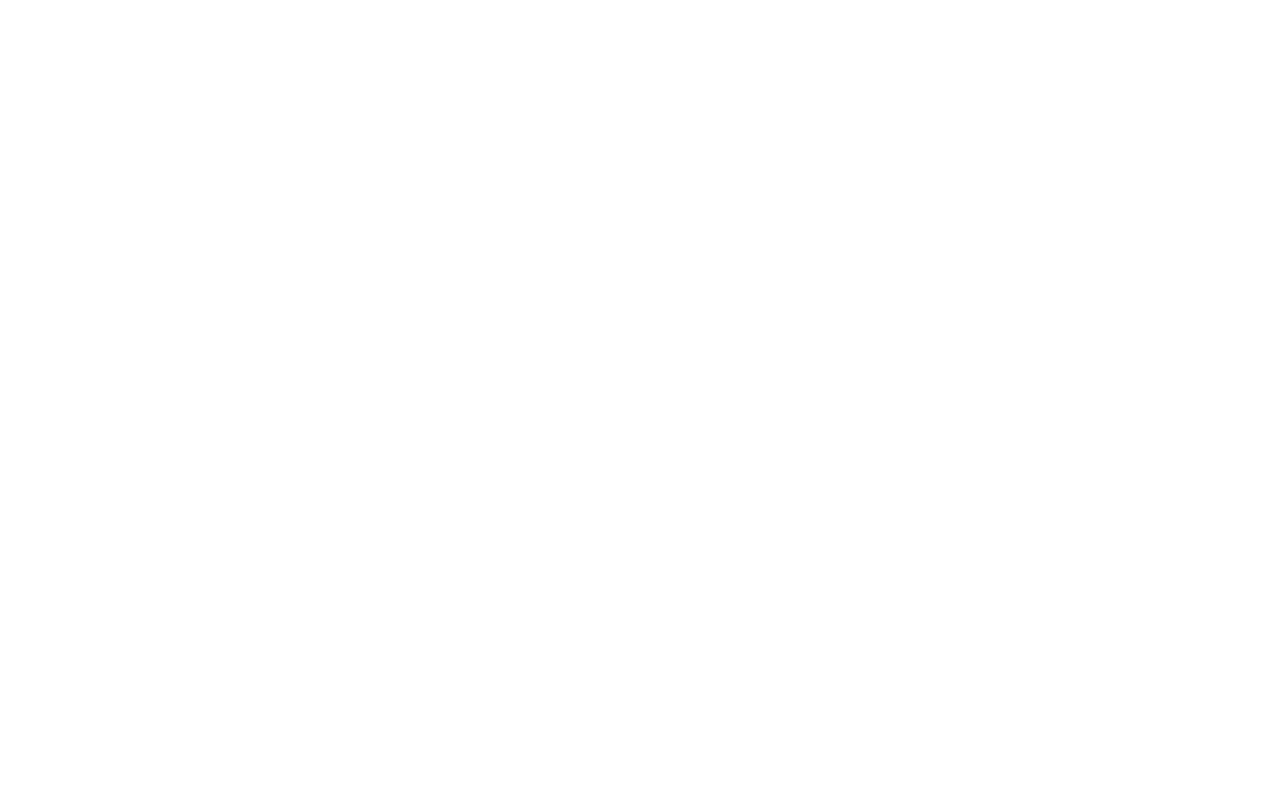
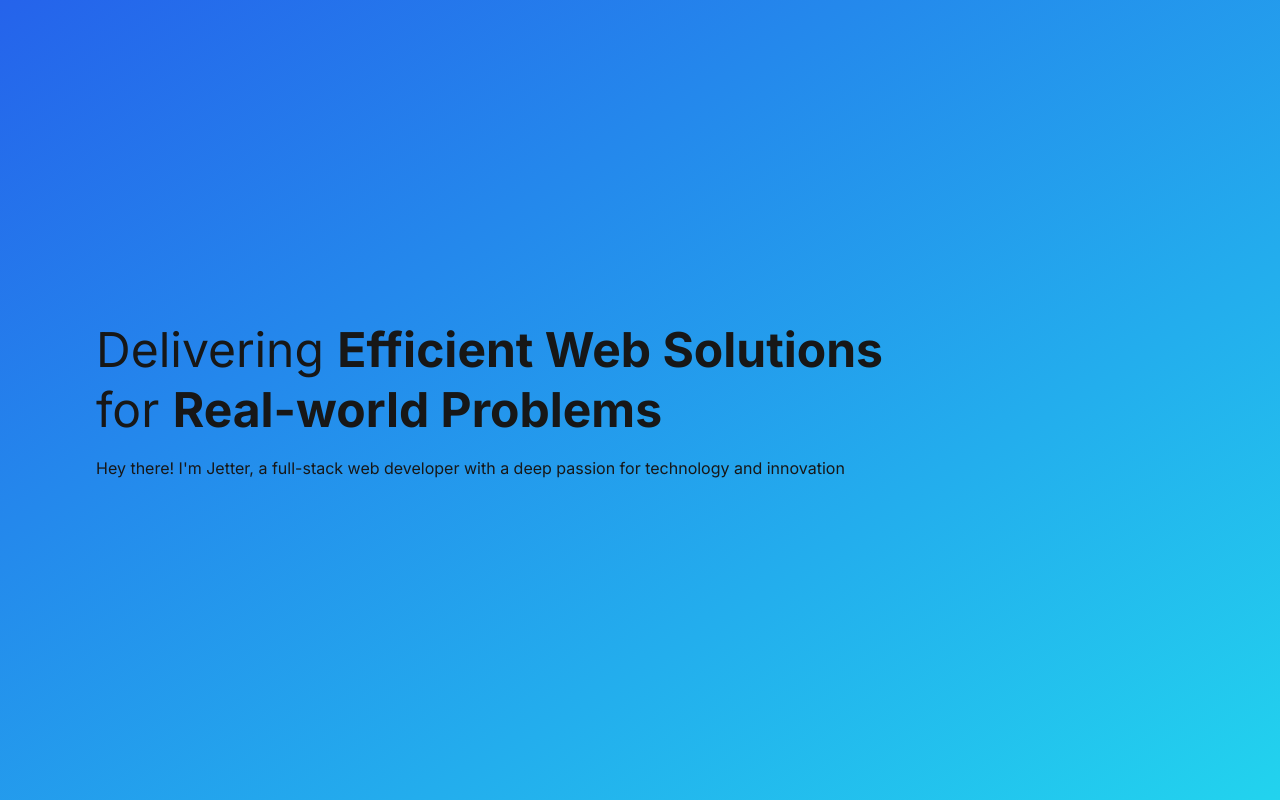
Before and after one commit to jetsgarcia/personal-website, a Next.js app: page / in a window 1280 px wide. Built offline with nearby package versions, Linux system fonts and the light colour scheme.

Commit message:
Add text introduction

```diff
--- a/app/page.tsx
+++ b/app/page.tsx
@@ -1,3 +1,19 @@
 export default function Home() {
-  return <div></div>;
+  return (
+    <main>
+      <div className="h-screen flex items-center pl-24 bg-gradient-to-br from-blue-600 to-cyan-400">
+        <div className="grid gap-4">
+          <h1 className="text-5xl leading-tight">
+            Delivering <b>Efficient Web Solutions</b>
+            <br />
+            for <b>Real-world Problems</b>
+          </h1>
+          <p>
+            Hey there! I&apos;m Jetter, a full-stack web developer with a deep
+            passion for technology and innovation
+          </p>
+        </div>
+      </div>
+    </main>
+  );
 }
```
